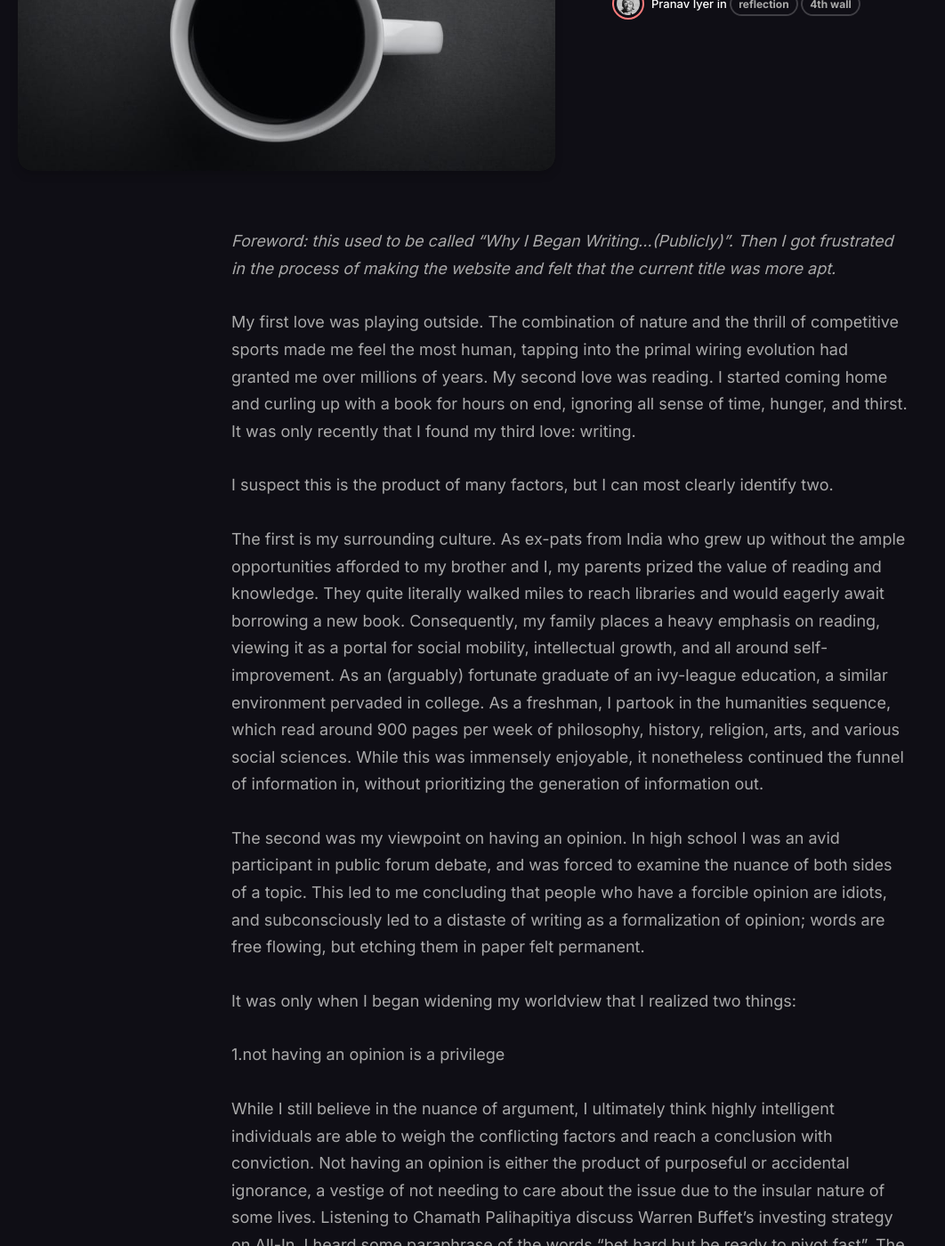
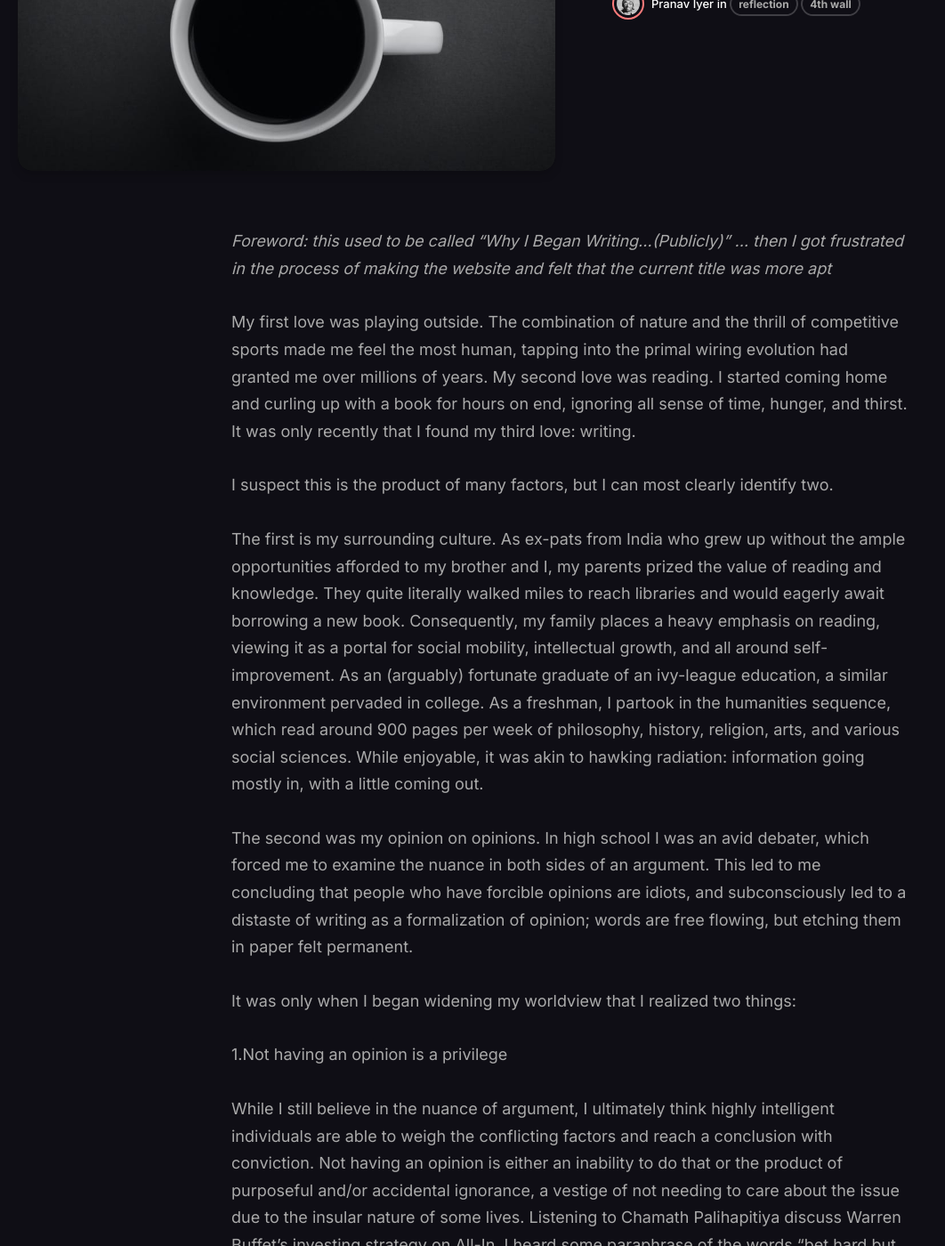
Before and after one commit to pranav270-create/pranav270-create.github.io, a Jekyll site: the page built from _posts/2024-01-22-On-Writing.markdown, in a window 1280 px wide and 1400 px high, scrolled down 502 px. Shown: the whole window at 89% size, without its empty margins (0-1062 px from the left). Built offline with Jekyll 4.4.1, drawn with Linux system fonts in a browser that asks for light colours; nearby versions of some CDN libraries; some of the changed text lies outside the part shown.

Commit message:
updated on writing

```diff
--- a/_posts/2024-01-22-On-Writing.markdown
+++ b/_posts/2024-01-22-On-Writing.markdown
@@ -1,37 +1,37 @@
 ---
 layout: post
-title: Why Everyone (i) Makes a Website
-description: Why I made a website and how I began writing
+title: Why Ever(i)one Makes a Website
+description: The genesis of this place
 date:   2024-01-22 15:01:35 +0300
 image:  '/images/16.jpg'
 tags:   [reflection, 4th wall]
 ---
 
-*Foreword: this used to be called “Why I Began Writing…(Publicly)”. Then I got frustrated in the process of making the website and felt that the current title was more apt.*
+*Foreword: this used to be called “Why I Began Writing…(Publicly)” ... then I got frustrated in the process of making the website and felt that the current title was more apt*
 
 My first love was playing outside. The combination of nature and the thrill of competitive sports made me feel the most human, tapping into the primal wiring evolution had granted me over millions of years. My second love was reading. I started coming home and curling up with a book for hours on end, ignoring all sense of time, hunger, and thirst. It was only recently that I found my third love: writing.
 
 I suspect this is the product of many factors, but I can most clearly identify two.
 
-The first is my surrounding culture. As ex-pats from India who grew up without the ample opportunities afforded to my brother and I, my parents prized the value of reading and knowledge. They quite literally walked miles to reach libraries and would eagerly await borrowing a new book. Consequently, my family places a heavy emphasis on reading, viewing it as a portal for social mobility, intellectual growth, and all around self-improvement. As an (arguably) fortunate graduate of an ivy-league education, a similar environment pervaded in college. As a freshman, I partook in the humanities sequence, which read around 900 pages per week of philosophy, history, religion, arts, and various social sciences. While this was immensely enjoyable, it nonetheless continued the funnel of information in, without prioritizing the generation of information out.
+The first is my surrounding culture. As ex-pats from India who grew up without the ample opportunities afforded to my brother and I, my parents prized the value of reading and knowledge. They quite literally walked miles to reach libraries and would eagerly await borrowing a new book. Consequently, my family places a heavy emphasis on reading, viewing it as a portal for social mobility, intellectual growth, and all around self-improvement. As an (arguably) fortunate graduate of an ivy-league education, a similar environment pervaded in college. As a freshman, I partook in the humanities sequence, which read around 900 pages per week of philosophy, history, religion, arts, and various social sciences. While enjoyable, it was akin to hawking radiation: information going mostly in, with a little coming out.
 
-The second was my viewpoint on having an opinion. In high school I was an avid participant in public forum debate, and was forced to examine the nuance of both sides of a topic. This led to me concluding that people who have a forcible opinion are idiots, and subconsciously led to a distaste of writing as a formalization of opinion; words are free flowing, but etching them in paper felt permanent.
+The second was my opinion on opinions. In high school I was an avid debater, which forced me to examine the nuance in both sides of an argument. This led to me concluding that people who have forcible opinions are idiots, and subconsciously led to a distaste of writing as a formalization of opinion; words are free flowing, but etching them in paper felt permanent.
 
 It was only when I began widening my worldview that I realized two things:
 
-1.not having an opinion is a privilege
+1.Not having an opinion is a privilege
 
-While I still believe in the nuance of argument, I ultimately think highly intelligent individuals are able to weigh the conflicting factors and reach a conclusion with conviction. Not having an opinion is either the product of purposeful or accidental ignorance, a vestige of not needing to care about the issue due to the insular nature of some lives. Listening to Chamath Palihapitiya discuss Warren Buffet’s investing strategy on All-In, I heard some paraphrase of the words “bet hard but be ready to pivot fast”. The same applies with opinions under Bayes’ Rule: hold an opinion that is consistent with the current body of evidence, but update your belief in light of new evidence. Ultimately, I found writing to be a helpful medium for opinion formation by forcibly analyzing the evidence as it currently stands.
+While I still believe in the nuance of argument, I ultimately think highly intelligent individuals are able to weigh the conflicting factors and reach a conclusion with conviction. Not having an opinion is either an inability to do that or the product of purposeful and/or accidental ignorance, a vestige of not needing to care about the issue due to the insular nature of some lives. Listening to Chamath Palihapitiya discuss Warren Buffet’s investing strategy on All-In, I heard some paraphrase of the words “bet hard but be ready to pivot fast”. The same applies with opinions under Bayes’ Rule: hold an opinion that is consistent with the current body of evidence, but update your belief in light of new evidence. Ultimately, I found writing to be a helpful medium for opinion formation by forcibly analyzing the evidence as it currently stands.
 
-2.writing is a leveraged medium for creation
+2.Writing is a leveraged medium for creation
 
 A couple years ago, I was fortunate enough to rub shoulders with an unnamed investor who was building out his “Second Brain”. It was my first time hearing the concept, but it stuck, and I began organizing my thoughts in Notion and Obsidian. I had also just read Richard Sutton’s “The Bitter Lesson”, and I felt that the pillars of ‘search and learning’ should also apply to humans. I began writing as an opportunity for thought distillation, but found that organized writing was an opportunity for “search” across those thoughts.
 
 Now to address the (publicly). I have been writing for 3 years now, and only recently felt the push to put things on a personal website. I had a deep seated aversion for self-promotion and marketing, siding more with the Musk-esque ethos of “build great product and see what follows”. However, as I read and re-read Yuval Noah Hariri’s “Sapiens” the golden number for mammals felt important: the ability to form social ties via gossip fizzles out around 150 individuals. Only humans can imagine causes and beliefs that do not tangibly exist, thereby forming connections across nation-states, economies, or political and religious ideals, etc.
 
-Similarly, when studying nucleation theory in a material science class, I remember reveling at a curious tidbit: The ratio between the volumetric free energy and surface free energy of a molecule determines its crystallization trajectory. If you have many tiny clusters but they don’t meet nothing happens. If you have a couple clusters grow big enough to connect with other nucleation sites, you suddenly hit an exponential. I overheard a VC mention how many founders there are now, and that some of them are better off as CTOs or first engineers; building a great team takes time and reach. It takes nucleation. By publicly highlighting some of my thoughts, interests, and aspirations, I hope that I can connect with like-minded individuals, and reduce the activation energy needed to crystallize.
+Similarly, when studying nucleation theory in a material science class, I remember reveling at a curious tidbit: The ratio between the volumetric free energy and surface free energy of a molecule determines its crystallization trajectory. If you have many tiny clusters but they don’t meet nothing happens. If you have a couple clusters grow big enough to connect with other nucleation sites, you suddenly hit an exponential. Building a great team takes time and reach. It takes nucleation. By publicly highlighting some of my thoughts, interests, and aspirations, I hope that I can connect with like-minded individuals, and reduce the activation energy needed to crystallize.
 
-Lastly, while I still enjoy litmus testing my ideas and theories in person amongst my close friends, I cannot help but respect the law of large numbers. By putting my ideas out there publicly, I eagerly welcome any and all criticism. If viewed as a machine learning problem, larger and more diverse datasets will lead to better gradient feedback, and hence a better predictive network: in this case, updating my opinions on various topics.
+Lastly, while I still enjoy litmus testing my ideas and theories in person amongst my close friends, I cannot help but respect the law of large numbers. By putting my ideas out there publicly, I eagerly welcome any and all criticism. If viewed as a machine learning problem, larger and more diverse datasets will lead to better gradient feedback, and hence a better predictive network: in this case, my perspective.
 
 The articles here are not extensive but merely some samples of things that I find interesting or fascinating. I hope you enjoy the read and thanks for visiting!
 
```
